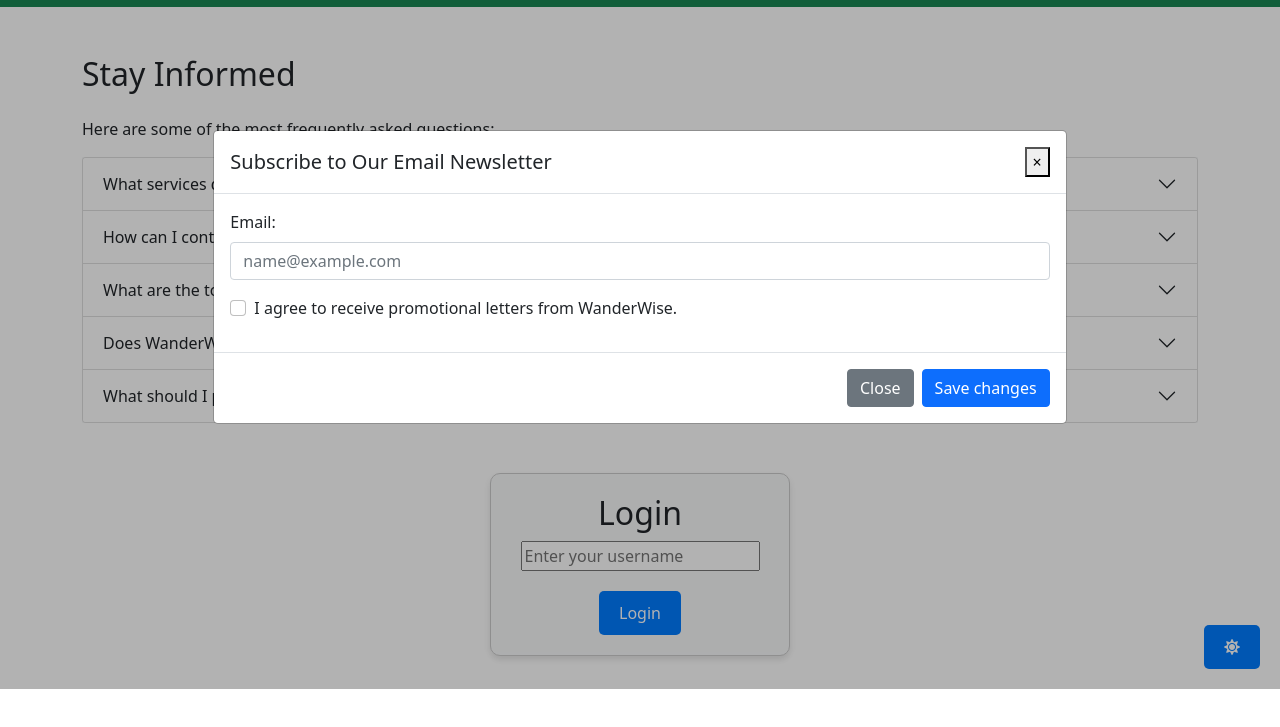
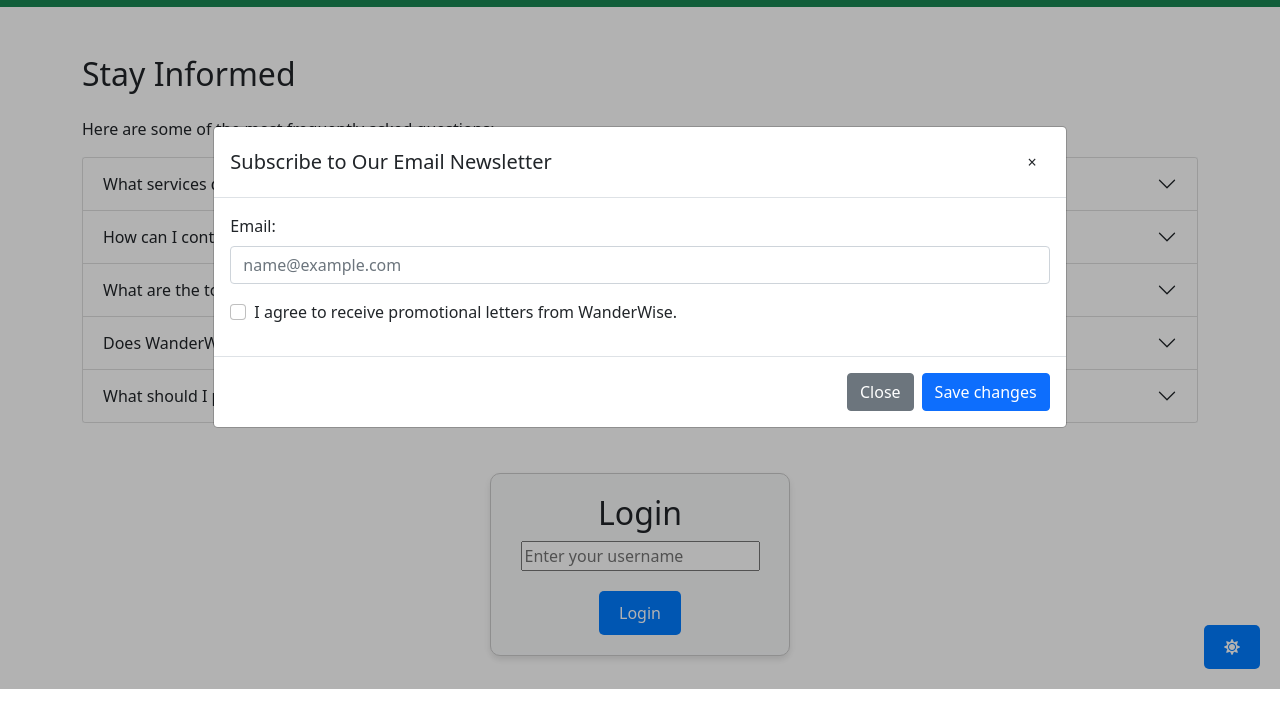
Before and after one commit to strashacc/web-1.2, a plain HTML site: page FAQ.html in a window 1280 px wide. Both pictures are taken after a click on the element "Subscribe". Shown: the part 111-838 px from the top of the page. Drawn offline with nearby package versions, Linux system fonts and the light colour scheme; a script that the page names is missing.

Commit message:
modified:   FAQ.html 	modified:   beach.html 	modified:   cities.html 	modified:   contact.html 	modified:   packing.html 	modified:   safety.html

```diff
--- a/FAQ.html
+++ b/FAQ.html
@@ -75,7 +75,7 @@
             <div class="modal-content" onclick="event.stopPropagation()">
                 <div class="modal-header">
                     <h5 class="modal-title" id="exampleModalLabel">Subscribe to Our Email Newsletter</h5>
-                    <button type="button" class="close" data-dismiss="modal" aria-label="Close" onclick="subDialog()">
+                    <button type="button" class="btn close" data-dismiss="modal" aria-label="Close" onclick="subDialog()">
                         <span aria-hidden="true">&times;</span>
                     </button>
                 </div>
```
Also changed, not shown: beach.html (+1 -1 lines), cities.html (+1 -1 lines), contact.html (+1 -1 lines), packing.html (+1 -1 lines), safety.html (+1 -1 lines).
